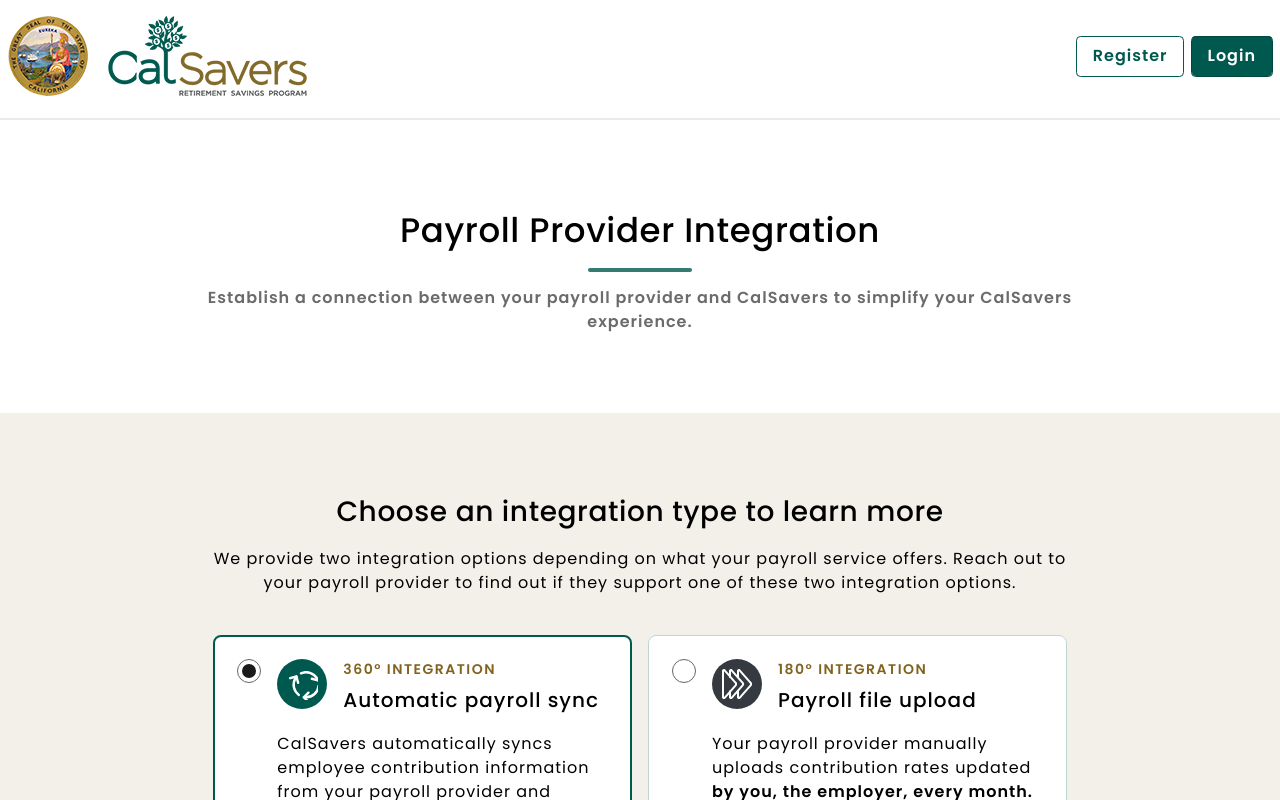
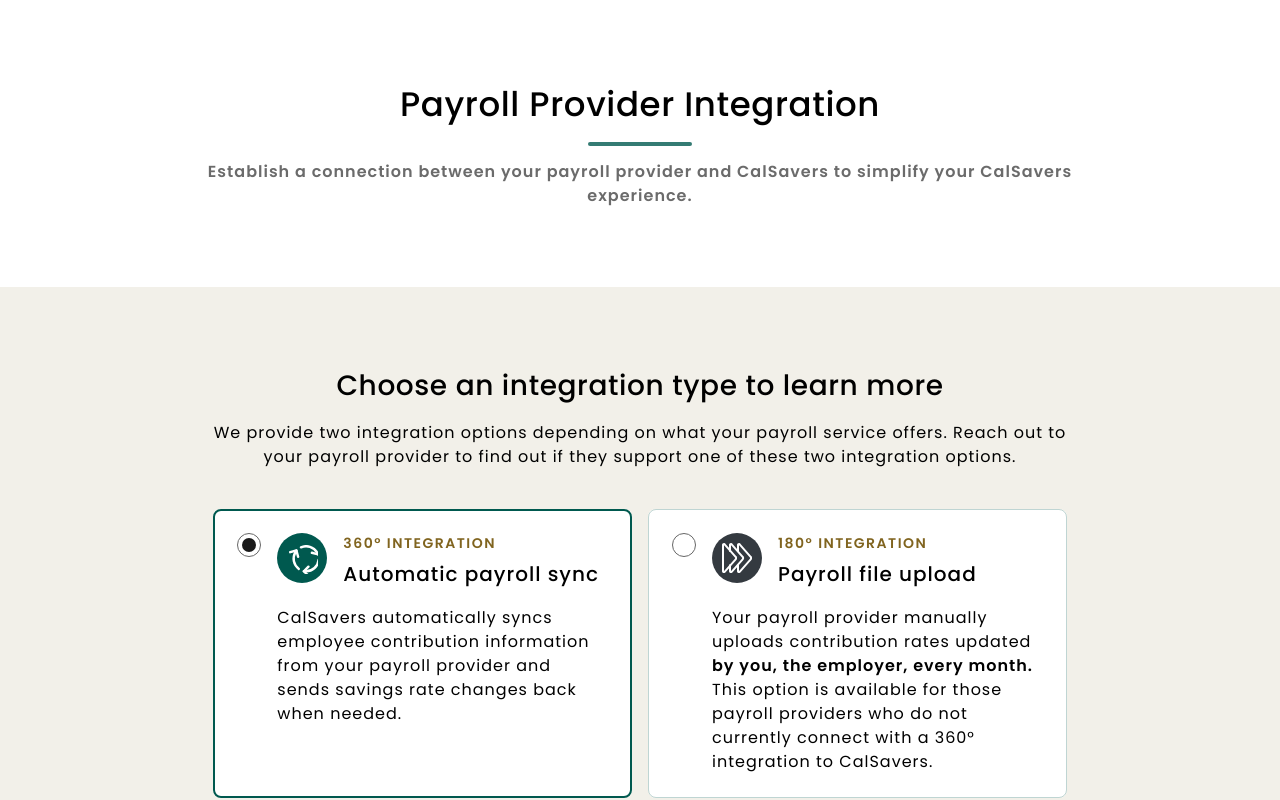
Before and after one commit to ascensus-gs-ux/ux-calsaversdemo-alpha, a React (Vite) app: page / in a window 1280 px wide. Shown: the top 800 px of the page. Built offline with nearby package versions, Linux system fonts and the light colour scheme.

Commit message:
Add files via upload

```diff
--- a/src/imports/PayrollProviderIntegration/PayrollProviderIntegration.tsx
+++ b/src/imports/PayrollProviderIntegration/PayrollProviderIntegration.tsx
@@ -1,6 +1,5 @@
 import { useState } from "react";
 import svgPaths from "./svg-28wx2odd2y";
-import imgImage271 from "./6568f42840319b6c3af603b082bc57fc59b6af19.png";
 import imgScreenshot20240624At23545Pm1 from "./039f4bb8bf585934b82734f24f18ba6d5292401d.png";
 import imgCaSealWhite1 from "./c38e6508f8ab610083aded5dea6e466c8ce1f856.png";
 
@@ -130,118 +129,6 @@
   "YPD HCM",
 ];
 
-function Logo() {
-  return (
-    <div
-      className="content-stretch flex items-center justify-center relative shrink-0"
-      data-name="logo"
-    >
-      <div
-        className="h-[80px] relative shrink-0 w-[302px]"
-        data-name="image 271"
-      >
-        <img
-          alt=""
-          className="absolute inset-0 max-w-none object-cover pointer-events-none size-full"
-          src={imgImage271}
-        />
-      </div>
-    </div>
-  );
-}
-
-function ButtonGroup() {
-  return (
-    <div
-      className="content-stretch flex gap-[8px] items-start relative shrink-0 w-full md:w-auto"
-      data-name="ButtonGroup"
-    >
-      <a
-        className="bg-white content-stretch flex gap-[8px] items-center justify-center px-[16px] py-[8px] relative rounded-[4px] shrink-0 flex-1 md:flex-none"
-        href="https://saver.calsavers.com/californiaeetpl/auth/sessionCreate/viewCollectUsername.cs?request_locale=en_US"
-        target="_blank"
-        data-name="Button"
-      >
-        <div
-          aria-hidden="true"
-          className="absolute border border-[#00594f] border-solid inset-[-0.5px] pointer-events-none rounded-[4.5px]"
-        />
-        <div className="flex flex-col font-['Poppins',sans-serif] font-semibold justify-center leading-[0] not-italic relative shrink-0 text-[#00594f] text-[16px] text-center tracking-[1px] whitespace-nowrap">
-          <p className="leading-[24px]">Register</p>
-        </div>
-      </a>
-      <a
-        className="bg-[#00594f] content-stretch cursor-pointer flex gap-[8px] items-center justify-center px-[16px] py-[8px] relative rounded-[4px] shrink-0 flex-1 md:flex-none "
-        href="https://saver.calsavers.com/californiaeetpl/auth/sessionCreate/viewCollectUsername.cs?request_locale=en_US"
-        target="_blank"
-        data-name="Button"
-      >
-        <div
-          aria-hidden="true"
-          className="absolute border border-[#00473f] border-solid inset-[-0.5px] pointer-events-none rounded-[4.5px]"
-        />
-        <div className="flex flex-col font-['Poppins',sans-serif] font-semibold justify-center leading-[0] not-italic relative shrink-0 text-[16px] text-center text-white tracking-[1px] whitespace-nowrap">
-          <p className="leading-[24px]">Login</p>
-        </div>
-      </a>
-    </div>
-  );
-}
-
-function InnerContainer() {
-  return (
-    <div
-      className="bg-white relative shrink-0 w-full"
-      data-name="InnerContainer"
-    >
-      <div className="content-stretch flex flex-row items-center justify-center size-full w-full">
-        <div className="content-stretch flex flex-col md:flex-row items-center md:justify-between justify-center relative size-full w-full p-[0px] gap-4 md:gap-0">
-          <Logo />
-          <ButtonGroup />
-        </div>
-      </div>
-    </div>
-  );
-}
-
-function Navigation() {
-  return (
-    <div
-      className="bg-white h-[112px] mb-[-1px] relative shrink-0 w-full"
-      data-name="Navigation"
-    >
-      <div className="flex flex-col items-center justify-center size-full w-full">
-        <div className="content-stretch flex flex-col items-center justify-center px-[8px] relative size-full w-full">
-          <InnerContainer />
-        </div>
-      </div>
-    </div>
-  );
-}
-
-function Hr() {
-  return (
-    <div
-      className="h-[16px] mb-[-1px] relative shrink-0 w-full"
-      data-name="hr"
-    >
-      <svg
-        className="absolute block inset-0 size-full"
-        fill="none"
-        preserveAspectRatio="none"
-        viewBox="0 0 1440 16"
-      >
-        <g id="hr">
-          <path
-            d="M0 8H1440"
-            id="hr_2"
-            stroke="var(--stroke-0, #D3D3D3)"
-          />
-        </g>
-      </svg>
-    </div>
-  );
-}
 
 function InnerContainer2() {
   return (
@@ -3609,8 +3496,6 @@
       className="bg-white content-stretch flex flex-col items-start relative size-full"
       data-name="Payroll Provider Integration"
     >
-      <Navigation />
-      <Hr />
       <Hero />
       <Section
         bodyContent={bodyContent}
```
